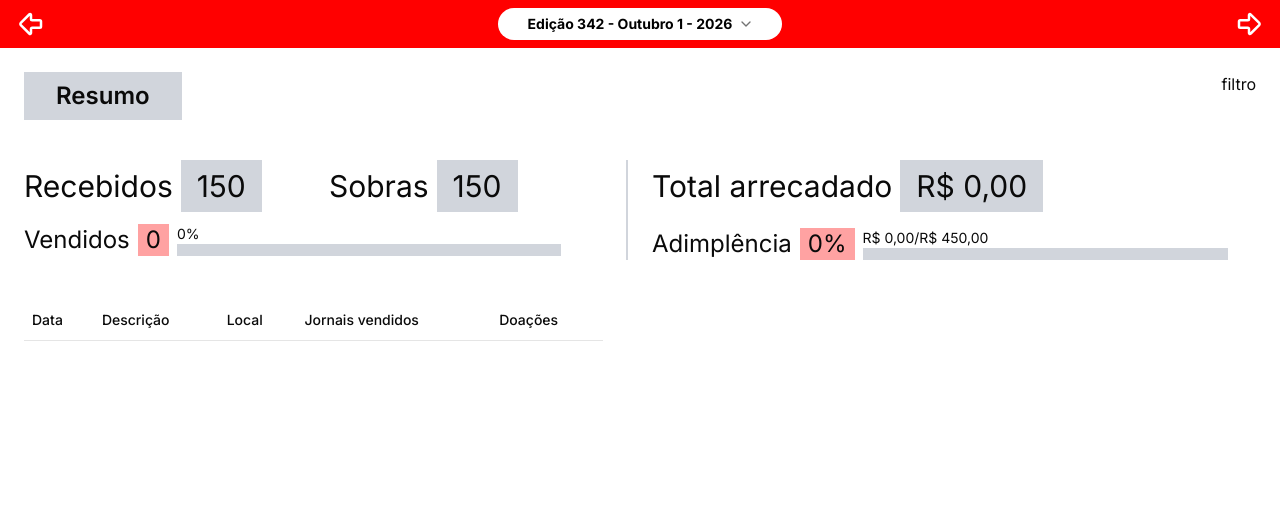
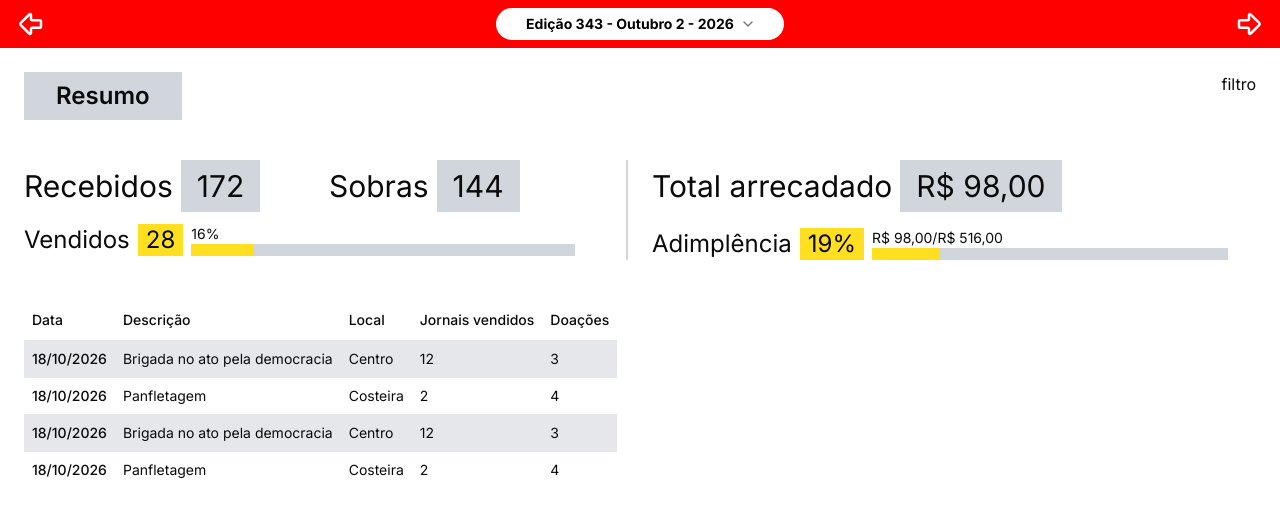
Before and after one commit to naruegsantos/honesto, a Next.js app: page / in a window 1280 px wide. Shown: the top 516 px of the page. Built offline with nearby package versions, Linux system fonts and the light colour scheme.

Commit message:
refactor: change mocked data order

```diff
--- a/app/page.tsx
+++ b/app/page.tsx
@@ -55,6 +55,16 @@ interface IActivity {
 
 const editions = [
   {
+    id: 2,
+    name: 'Outubro 2',
+    number: '343',
+    startDate: '2026-10-16',
+    endDate: '2026-10-31',
+    totalAmount: 172,
+    individualAmount: 41,
+    activity_amount: 172,
+  },
+  {
     id: 1,
     name: 'Outubro 1',
     number: '342',
@@ -64,17 +74,6 @@ const editions = [
     individualAmount: 50,
     activity_amount: 100,
   },
-  {
-    id: 2,
-    name: 'Outubro 2',
-    number: '343',
-    startDate: '2026-10-16',
-    endDate: '2026-10-31',
-    totalAmount: 172,
-    individualAmount: 41,
-    activity_amount: 172,
-  },
-
 ]
 
 const activities:IActivity[] = [
```
